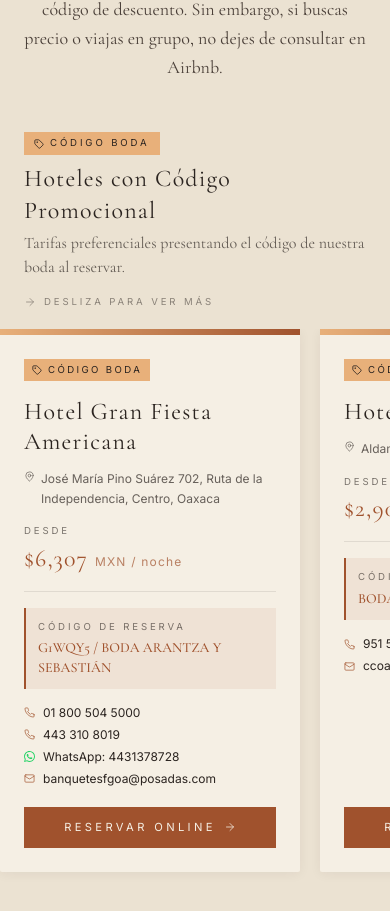
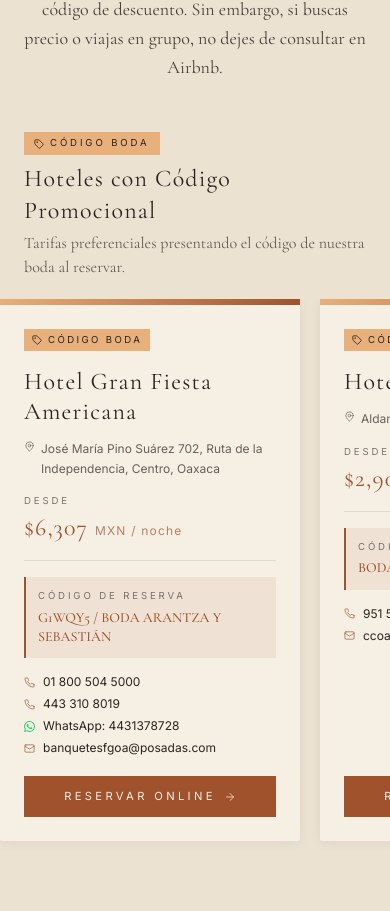
Before and after one commit to sebastiangoette91/boda-arantza-sebastian, a React (Vite) app: page / in a window 390 px wide. Shown: the part 7351-8262 px from the top of the page. Built offline with nearby package versions, Linux system fonts and the light colour scheme; a web font is replaced by a local one.

Commit message:
Update App.jsx

```diff
--- a/src/App.jsx
+++ b/src/App.jsx
@@ -1,3 +1,4 @@
+
 
 import React, { useState, useEffect } from 'react';
 import { MapPin, Globe, Menu, X, ChevronDown, Utensils, Sparkles, Plane, Heart, Music, Bus, Phone, Mail, Tag, ArrowRight, Image as ImageIcon } from 'lucide-react';
@@ -724,19 +725,13 @@
 
         {/* PROMO HOTELS CAROUSEL */}
         <div className="max-w-6xl mx-auto px-6 mb-4">
-          <div className="flex items-end justify-between gap-4 mb-5 flex-wrap">
-            <div>
-              <div className="inline-flex items-center gap-1.5 mb-2 px-2.5 py-1 f-sans text-[0.6rem] tracking-[0.3em] uppercase" style={{ backgroundColor: '#E8B07A', color: '#2B2420' }}>
-                <Tag size={10} strokeWidth={2} />
-                <span>{l.stay.promoBadge}</span>
-              </div>
-              <h3 className="f-display text-2xl sm:text-3xl md:text-4xl">{l.stay.promoTitle}</h3>
-              <p className="f-serif text-base mt-1 opacity-70 max-w-xl">{l.stay.promoSub}</p>
+          <div className="mb-5">
+            <div className="inline-flex items-center gap-1.5 mb-2 px-2.5 py-1 f-sans text-[0.6rem] tracking-[0.3em] uppercase" style={{ backgroundColor: '#E8B07A', color: '#2B2420' }}>
+              <Tag size={10} strokeWidth={2} />
+              <span>{l.stay.promoBadge}</span>
             </div>
-            <div className="f-sans text-[0.6rem] tracking-[0.3em] uppercase opacity-50 flex items-center gap-2">
-              <ArrowRight size={12} strokeWidth={1.5} />
-              <span>{l.stay.scrollHint}</span>
-            </div>
+            <h3 className="f-display text-2xl sm:text-3xl md:text-4xl">{l.stay.promoTitle}</h3>
+            <p className="f-serif text-base mt-1 opacity-70 max-w-xl">{l.stay.promoSub}</p>
           </div>
         </div>
         <div className="h-scroll overflow-x-auto pb-6 mb-16">
```
